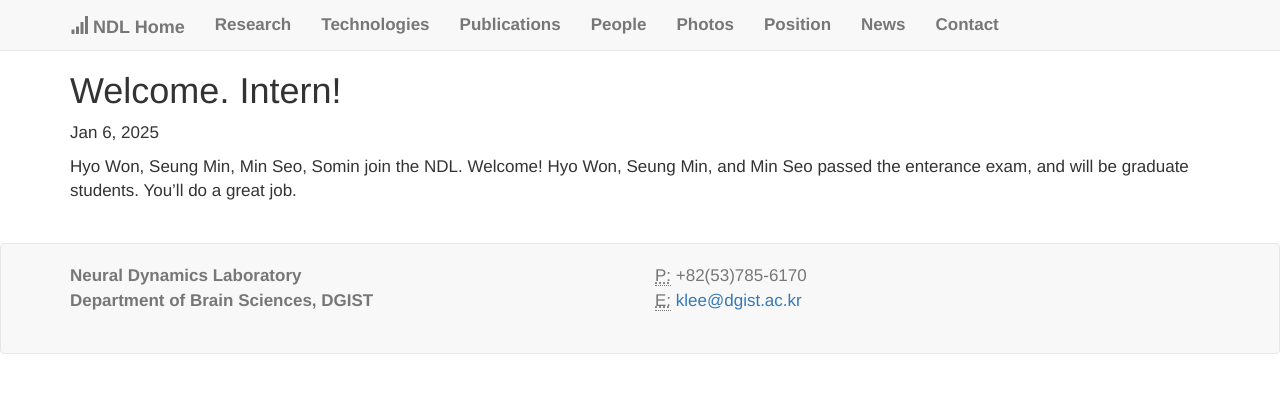
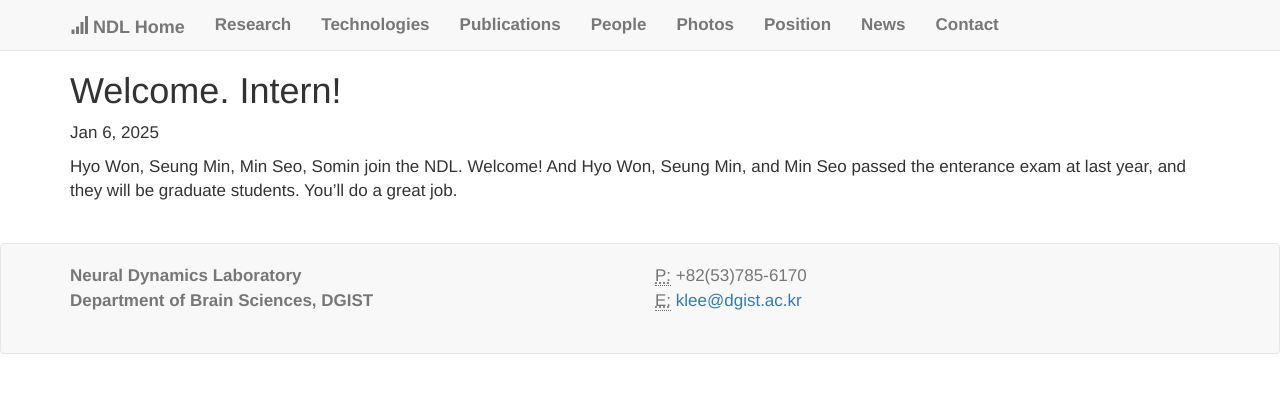
Before and after one commit to kleelab/kleelab.github.io, a Jekyll site: the page built from _posts/2025-01-06- New members.md, in a window 1280 px wide. Shown: the top 393 px of the page. Built offline with Jekyll 4.4.1, drawn with Linux system fonts in a browser that asks for light colours; nearby versions of some CDN libraries; a style sheet for code colours, icons or effects is not loaded.

Commit message:
Update 2025-01-06- New members.md

```diff
--- a/_posts/2025-01-06- New members.md
+++ b/_posts/2025-01-06- New members.md
@@ -4,5 +4,4 @@ title: Welcome. Intern!
 date:   2025-01-06
 excerpt:
 ---
-Hyo Won, Seung Min, Min Seo, Somin join the NDL. Welcome!
-Hyo Won, Seung Min, and Min Seo passed the enterance exam, and will be graduate students. You'll do a great job.
+Hyo Won, Seung Min, Min Seo, Somin join the NDL. Welcome! And Hyo Won, Seung Min, and Min Seo passed the enterance exam at last year, and they will be graduate students. You'll do a great job.
```
